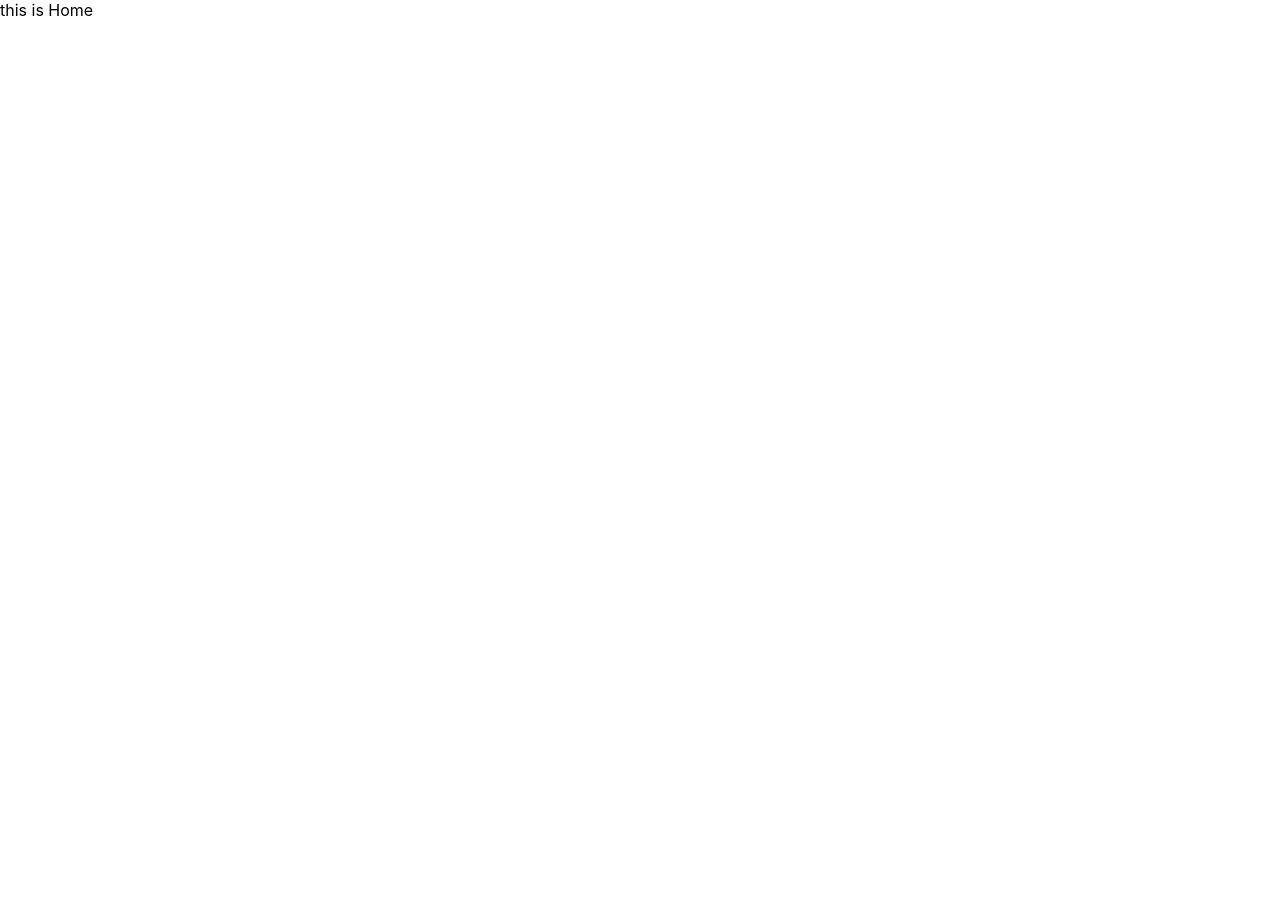
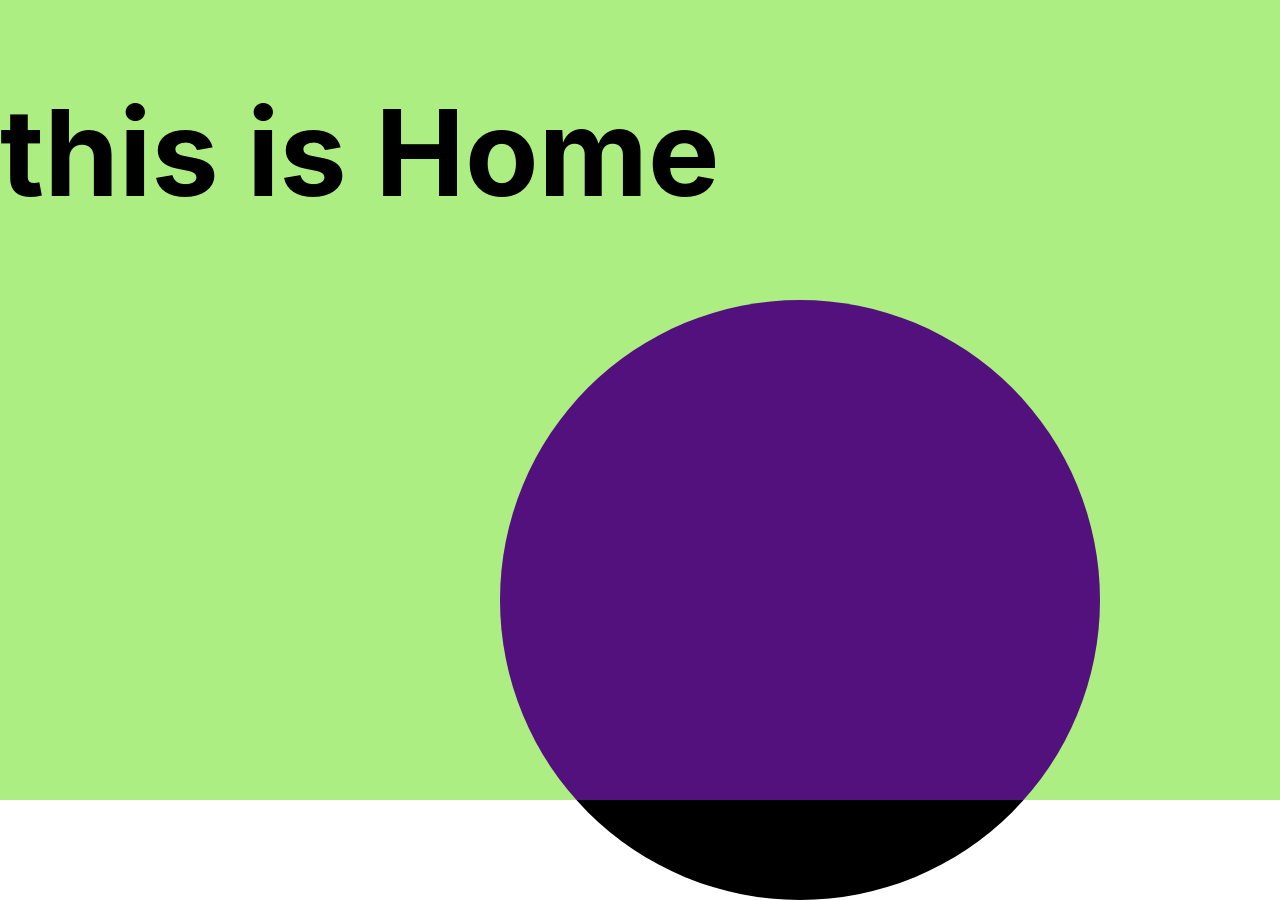
Before and after one commit to jonCroatanUto/portafolio, a React (Create React App) app: page / in a window 1280 px wide. Before the commit the page ends 800 px from the top, so only its background shows below. Built offline with nearby package versions, Linux system fonts and the light colour scheme.

Commit message:
invert color  div follow mouse

```diff
--- a/src/pages/Home/Home.tsx
+++ b/src/pages/Home/Home.tsx
@@ -1,4 +1,21 @@
+import React, { useState } from "react";
+import "./homeStyle.css";
 function Home() {
-  return <div>this is Home</div>;
+  const [pos, setPos] = useState({ posX: "500px", posY: "300px" });
+  function move(e: any) {
+    let posX = e.nativeEvent.offsetX - 300;
+    let posY = e.nativeEvent.offsetY - 300;
+    setPos({
+      posX: `${posX.toString()}px`,
+      posY: `${posY.toString()}px`,
+    });
+  }
+  return (
+    <>
+      <h1>this is Home</h1>
+      <div onMouseMove={move} className="getmousePos"></div>
+      <div style={{ left: pos.posX, top: pos.posY }} className="boxColor"></div>
+    </>
+  );
 }
 export default Home;
--- /dev/null
+++ b/src/pages/Home/homeStyle.css
@@ -0,0 +1,23 @@
+h1 {
+  position: absolute;
+  font-size: 120px;
+  z-index: 50;
+}
+.boxColor {
+  position: absolute;
+  z-index: 100;
+  min-height: 600px;
+  min-width: 600px;
+  border: violet;
+  border-radius: 50%;
+  backdrop-filter: invert(100%);
+}
+.getmousePos {
+  position: absolute;
+  z-index: 0;
+  height: 100%;
+  width: 100%;
+  top: 0px;
+  left: 0px;
+  background-color: rgb(173, 238, 130);
+}
```
